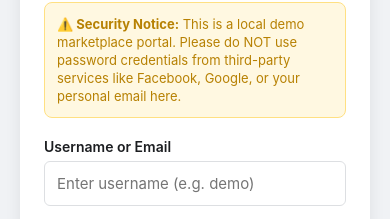
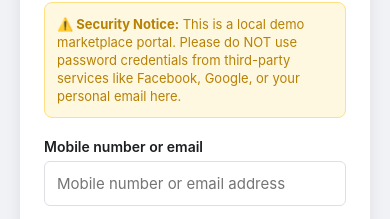
Before and after one commit to jithinkoo/facebook-login-clone, a website: page public/login.html in a window 390 px wide. Shown: the part 307-526 px from the top of the page. Drawn offline with Linux system fonts and the light colour scheme.

Commit message:
style: update login form credentials labels to Mobile number or email

```diff
--- a/public/login.html
+++ b/public/login.html
@@ -137,8 +137,8 @@
 
         <form onsubmit="handleLoginSubmit(event)">
             <div class="form-group">
-                <label for="username">Username or Email</label>
-                <input type="text" id="username" placeholder="Enter username (e.g. demo)" required>
+                <label for="username">Mobile number or email</label>
+                <input type="text" id="username" placeholder="Mobile number or email address" required>
             </div>
 
             <div class="form-group">
```
